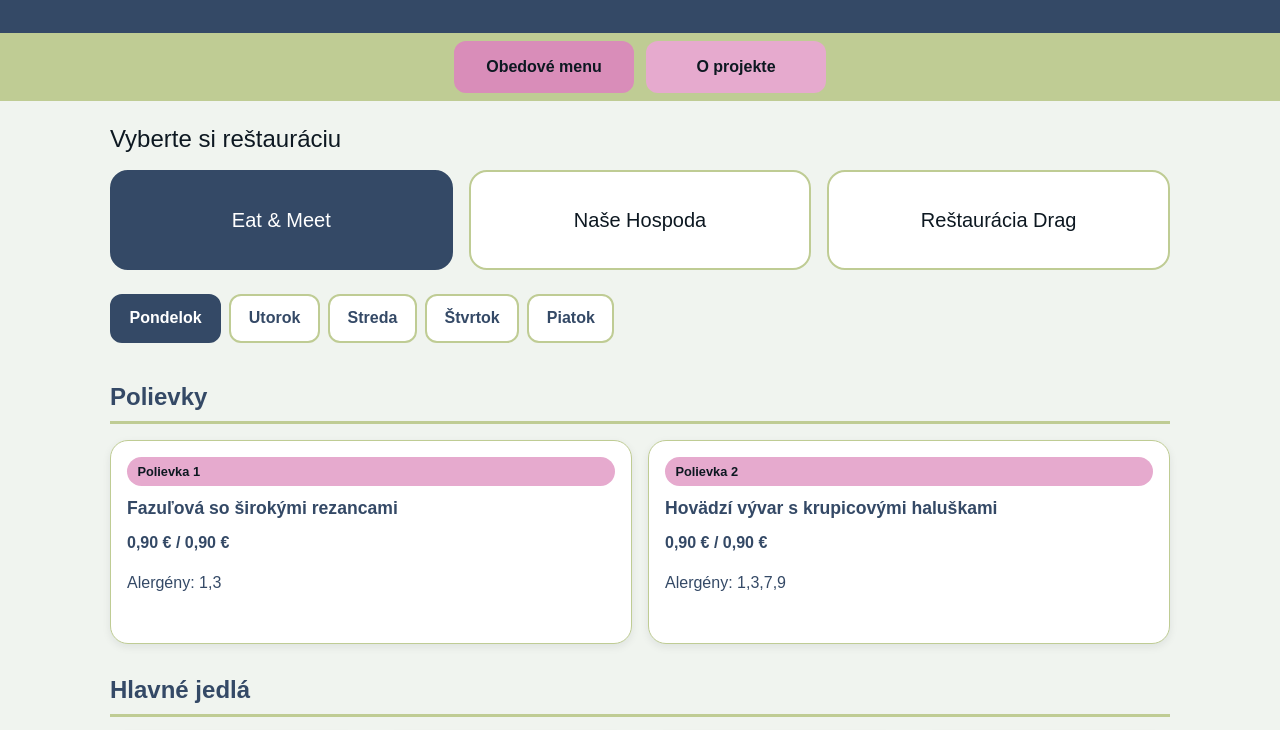
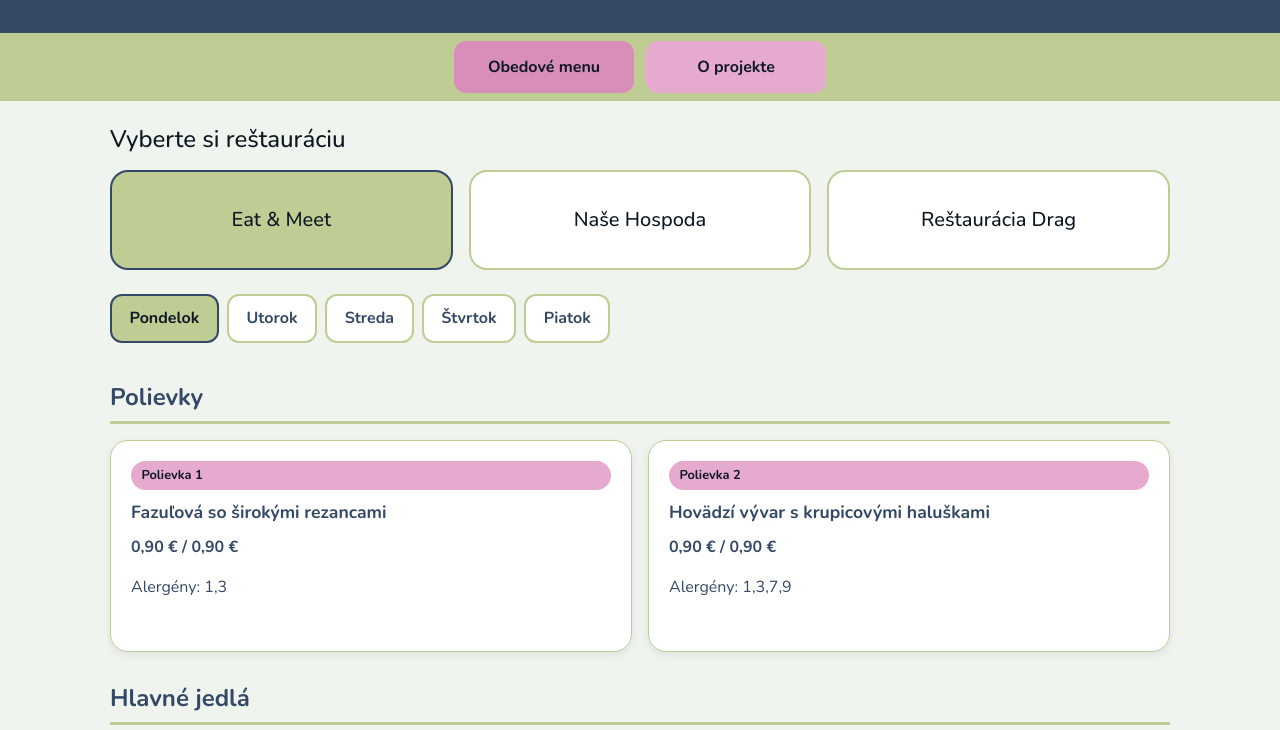
Before and after one commit to etssu/webte1_restaurants, a plain HTML site: page index.html in a window 1280 px wide. Shown: the part 103-833 px from the top of the page. Drawn offline with nearby package versions, Linux system fonts and the light colour scheme.

Commit message:
Add fonts and Grill and Live menu types

```diff
--- a/css/style.css
+++ b/css/style.css
@@ -9,6 +9,7 @@
   --color-accent: #E6AACE;
   --color-secondary: #344966;
   --color-text: #0D1821;
+  --color-active: #8CA9A0;
 
   --color-surface: #FFFFFF;
   --color-border: var(--color-primary);
@@ -19,10 +20,36 @@
   --radius-button: 12px;
   --transition-default: 0.2s ease;
 }
+@font-face {
+    font-family: 'Nunito';
+    src: url('../fonts/Nunito-Regular.woff2') format('woff2');
+    font-weight: 400;
+}
+@font-face {
+    font-family: 'Nunito';
+    src: url('../fonts/Nunito-Medium.woff2') format('woff2');
+    font-weight: 500;
+}
+@font-face {
+    font-family: 'Nunito';
+    src: url('../fonts/Nunito-Bold.woff2') format('woff2');
+    font-weight: 700;
+}
+@font-face {
+    font-family: 'Nunito';
+    src: url('../fonts/Nunito-BoldItalic.woff2') format('woff2');
+    font-weight: 700;
+    font-style: italic;
+}
+@font-face {
+    font-family: 'Nunito';
+    src: url('../fonts/Nunito-Italic.woff2') format('woff2');
+    font-style: italic;
+}
 
 body {
   margin: 0;
-  font-family: Arial, sans-serif;
+  font-family: 'Nunito', Helvetica;
   background-color: var(--color-background);
   color: var(--color-text);
 }
@@ -151,9 +178,9 @@
 }
 
 .restaurant-card.active {
-  background-color: var(--color-secondary);
+  background-color: var(--color-primary);
   border-color: var(--color-secondary);
-  color: var(--color-surface);
+  color: var(--color-text);
 }
 
 .restaurant-card h3 {
@@ -188,9 +215,9 @@
 }
 
 .day-button.active {
-  background-color: var(--color-secondary);
+  background-color: var(--color-primary);
   border-color: var(--color-secondary);
-  color: var(--color-surface);
+  color: var(--color-text);
 }
 
 .restaurant-card:focus-visible,
--- a/js/script.js
+++ b/js/script.js
@@ -110,19 +110,31 @@
 function parseEatAndMeetCommonMealsJQuery(doc) {
   const commonMeals = [];
 
-  $(doc).find("section.weak-menu.our-menu")
-  .find(".menu-body").each(function () {
+  $(doc).find("section.weak-menu.our-menu").each(function () {
+    const $section = $(this);
+
+    const previousHeading = cleanText(
+      $section.prevAll("section.menu-list-bg").first().find("h2").text()
+    ).toUpperCase();
+
+    const type = previousHeading === "LIVE MENU"
+      ? "Live menu"
+      : "Grill";
+
+    $section.find(".menu-body").each(function () {
       const $meal = $(this);
       const title = cleanText($meal.find("h5").text());
       const match = title.match(/\(([\d,\s]+)\)\s*$/);
 
       commonMeals.push({
         title: cleanText(title.replace(/\s*\([\d,\s]+\)\s*$/, "")),
+        type: type,
         price: cleanText($meal.find(".price").text()),
         allergens: match ? match[1].replace(/\s/g, "") : "",
         image: $meal.find("img").attr("src")
       });
     });
+  });
 
   return [
     normalizeMenu("", "", "common", commonMeals)
@@ -318,7 +330,7 @@
 }
 
 function createMealCard(meal) {
-  const card = $("<article>").addClass("meal-card card p-3 mb-3");
+  const card = $("<article>").addClass("meal-card card mb-3");
 
   $("<span>").addClass("meal-card-type").text(meal.type).appendTo(card);
 
@@ -341,20 +353,12 @@
   const container = $("#meals-container");
   container.empty();
 
-  const meals = menus.flatMap(menu => menu.meals);
+  const dailyMenus = menus.filter(menu => menu.category === "daily");
+  const commonMenus = menus.filter(menu => menu.category === "common");
+  const specialMenus = menus.filter(menu => menu.category === "special");
 
-  const categories = {
-    "Polievky": [],
-    "Hlavné jedlá": []
-  };
-
-  meals.forEach(meal => {
-    const category = getMealCategory(meal);
-    categories[category].push(meal);
-  });
-
-  Object.entries(categories).forEach(([category, categoryMeals]) => {
-    if (categoryMeals.length === 0) {
+  function renderCategory(title, meals) {
+    if (meals.length === 0) {
       return;
     }
 
@@ -362,19 +366,43 @@
 
     $("<h2>")
       .addClass("menu-category-title")
-      .text(category)
+      .text(title)
       .appendTo(section);
 
     const grid = $("<div>").addClass("meals-grid");
 
-    categoryMeals.forEach(meal => {
-      const card = createMealCard(meal);
-
-      grid.append(card);
+    meals.forEach(meal => {
+      grid.append(createMealCard(meal));
     });
 
     section.append(grid);
     container.append(section);
+  }
+
+  dailyMenus.forEach(menu => {
+    const soups = menu.meals.filter(meal =>
+      getMealCategory(meal) === "Polievky"
+    );
+    const mainDishes = menu.meals.filter(meal =>
+      getMealCategory(meal) === "Hlavné jedlá"
+    );
+
+    renderCategory("Polievky", soups);
+    renderCategory("Hlavné jedlá", mainDishes);
+  });
+
+  commonMenus.forEach(menu => {
+    renderCategory(
+      menu.title || "Spoločná ponuka",
+      menu.meals
+    );
+  });
+
+  specialMenus.forEach(menu => {
+    renderCategory(
+      menu.title || "Špeciálna ponuka",
+      menu.meals
+    );
   });
 }
 
@@ -428,7 +456,13 @@
   const selectedButton = dayButtons.filter(`[data-day="${dayNumber}"]`);
   const day = selectedButton.text().trim();
 
-  const menus = selectedRestaurant.menus.filter(menu => menu.day === day);
+  const menus = selectedRestaurant.menus.filter(menu => {
+    return menu.day === day ||
+      (selectedRestaurant.restaurant === "Eat & Meet" &&
+        menu.category === "common") ||
+      (selectedRestaurant.restaurant === "Naše Hospoda" &&
+        menu.category === "special");
+  });
   renderMenus(menus);
 
   console.log("Selected day:", day);
```
Also changed, not shown: fonts/Nunito-Bold.woff2 (added), fonts/Nunito-BoldItalic.woff2 (added), fonts/Nunito-Italic.woff2 (added), fonts/Nunito-Medium.woff2 (added), fonts/Nunito-Regular.woff2 (added).
